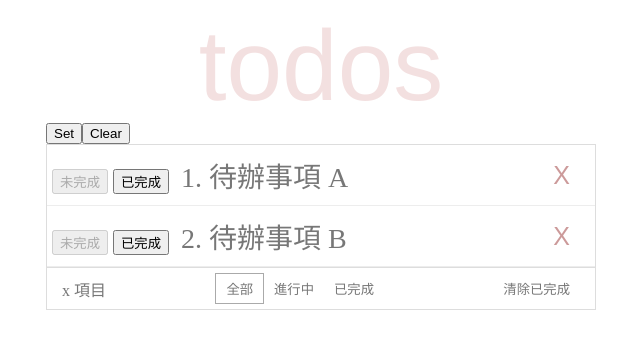
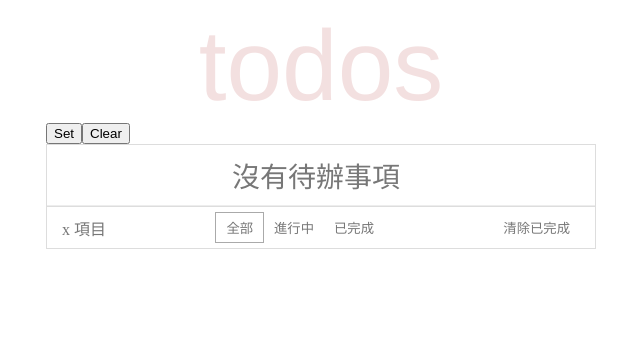
Before and after one commit to zncen/mcu-112-web-12130951, an Angular app: page / in a window 1280 px wide. Shown: the top 342 px of the page, without its empty margins (319-959 px from the left). Built offline with nearby package versions, Linux system fonts and the light colour scheme.

Commit message:
feat(task): 待辦事項資料變更從服務取得

```diff
--- a/src/app/app.component.html
+++ b/src/app/app.component.html
@@ -4,9 +4,9 @@
   <button type="button" (click)="onClear()">Clear</button>
   <section class="main">
     <app-todo-list
-      [tasks]="tasks"
-      (stateChange)="onStateChange($event)"
-    ></app-todo-list>
-  </section>
-  <app-footer></app-footer>
+    [tasks]="taskService.tasks"
+    (stateChange)="onStateChange($event)"
+  ></app-todo-list>
+</section>
+<app-footer></app-footer>
 </div>
--- a/src/app/app.component.ts
+++ b/src/app/app.component.ts
@@ -1,9 +1,12 @@
 import { JsonPipe } from '@angular/common';
-import { Component } from '@angular/core';
+import { Component, inject } from '@angular/core';
+
 import { FooterComponent } from './footer/footer.component';
 import { HeaderComponent } from './header/header.component';
 import { TodoListComponent } from './todo-list/todo-list.component';
 import { Todo } from './model/todo';
+import { TaskService } from './services/task.service';
+
 @Component({
   selector: 'app-root',
   standalone: true,
@@ -12,7 +15,10 @@ import { Todo } from './model/todo';
   styleUrls: ['./app.component.css'],
 })
 export class AppComponent {
+  taskService = inject(TaskService);
+
   tasks = [new Todo(1, '待辦事項 A'), new Todo(2, '待辦事項 B')];
+
   onStateChange(task: { index: number; state: boolean }): void {
     if (task.state) {
       this.tasks[task.index].setFinished(new Date());
@@ -21,11 +27,9 @@ export class AppComponent {
       this.tasks[task.index].hasFinished = false;
     }
   }
-
   onSet(): void {
     this.tasks = [new Todo(1, '待辦事項 A'), new Todo(2, '待辦事項 B')];
   }
-
   onClear(): void {
     this.tasks = [];
   }
--- /dev/null
+++ b/src/app/services/task.service.ts
@@ -0,0 +1,12 @@
+import { Injectable } from '@angular/core';
+
+import { Todo } from '../model/todo';
+
+@Injectable({
+  providedIn: 'root',
+})
+export class TaskService {
+  tasks: Todo[] = [];
+
+  constructor() {}
+}
```
Also changed, not shown: 1 other file (tests, documents, lock files or other folders).
